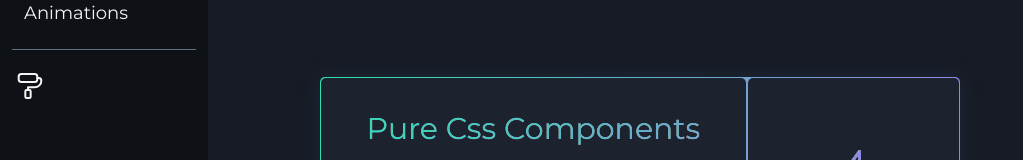
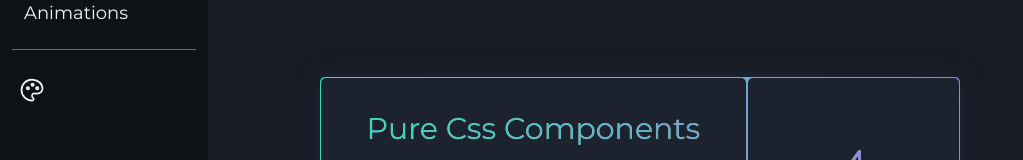
Before and after one commit to pa-ku/quantum_ui, a React (Vite) app: page / in a window 1280 px wide. Shown: the part 283-443 px from the top of the page, without its empty margins (0-1023 px from the left). Built offline with nearby package versions, Linux system fonts and the light colour scheme; the HTML template or start-up script is replaced by a standard one.

Commit message:
changed the color icon, and the behavior, sidebar LinkComponetized, changed color to slate

```diff
--- a/src/components/NavLinks.tsx
+++ b/src/components/NavLinks.tsx
@@ -1,43 +1,15 @@
-import { useNavigate } from "react-router-dom";
-import React from "react";
+import React from 'react'
+import { LinkButton } from './ui/LinkButton'
 export default function NavLinks() {
   return (
     <>
-      <LinkComponent to={"/cards"}>Cards</LinkComponent>
-      <LinkComponent to={"/buttons"}>Buttons</LinkComponent>
-      <LinkComponent to={"/checkboxes"}>Checkboxes</LinkComponent>
-      <LinkComponent to={"/inputs"}>Inputs</LinkComponent>
-      <LinkComponent to={"/modals"}>Modals</LinkComponent>
-      <LinkComponent to={"/animations"}>Animations</LinkComponent>
-      {/*<LinkComponent to={"/forms"}>Forms</LinkComponent> */}
+      <LinkButton to={'/cards'}>Cards</LinkButton>
+      <LinkButton to={'/buttons'}>Buttons</LinkButton>
+      <LinkButton to={'/checkboxes'}>Checkboxes</LinkButton>
+      <LinkButton to={'/inputs'}>Inputs</LinkButton>
+      <LinkButton to={'/modals'}>Modals</LinkButton>
+      <LinkButton to={'/animations'}>Animations</LinkButton>
+      {/*<LinkButton to={"/forms"}>Forms</LinkButton> */}
     </>
-  );
+  )
 }
-
-type LinkTypes = {
-  to: string;
-  children: string;
-};
-
-export function LinkComponent({ to, children }: LinkTypes) {
-  const navigate = useNavigate();
-
-  const handleLinkClick = () => {
-    console.log(navigate);
-    navigate(to);
-  };
-
-  return (
-    <>
-      <div className="relative flex">
-        <p className="pointer-events-none z-10 px-3 py-0.5">{children}</p>
-        <input
-          className="absolute h-full w-full cursor-pointer appearance-none rounded-xl opacity-100 outline-1 outline-secundary-700 duration-150 checked:bg-secundary-800 checked:outline hover:outline"
-          name="sidebar"
-          onClick={handleLinkClick}
-          type="radio"
-        />
-      </div>
-    </>
-  );
-}
--- /dev/null
+++ b/src/components/ui/LinkButton.tsx
@@ -0,0 +1,29 @@
+import React from 'react'
+import { useNavigate } from 'react-router-dom'
+
+type LinkTypes = {
+  to: string
+  children: string
+}
+
+export function LinkButton({ to, children }: LinkTypes) {
+  const navigate = useNavigate()
+
+  const handleLinkClick = () => {
+    navigate(to)
+  }
+
+  return (
+    <>
+      <div className="relative flex">
+        <p className="pointer-events-none z-10 px-3 py-0.5">{children}</p>
+        <input
+          className="absolute h-full w-full cursor-pointer appearance-none rounded-xl opacity-100 outline-1 outline-slate-500 duration-150 checked:bg-slate-700 hover:outline"
+          name="sidebar"
+          onClick={handleLinkClick}
+          type="radio"
+        />
+      </div>
+    </>
+  )
+}
--- a/src/components/ui/NavIconButton.tsx
+++ b/src/components/ui/NavIconButton.tsx
@@ -1,4 +1,4 @@
-import React from "react";
+import React from 'react'
 export function NavIconButton({ onChange }) {
   return (
     <>
@@ -7,43 +7,26 @@ export function NavIconButton({ onChange }) {
           type="checkbox"
           onChange={onChange}
           title="Custom Colors"
-          className="peer h-8 w-8 cursor-pointer appearance-none"
+          className="peer h-10 w-10 cursor-pointer appearance-none"
         />
         <svg
-          className="pointer-events-none absolute h-full w-full opacity-100 duration-300 peer-checked:rotate-180 peer-checked:opacity-0"
-          width="30"
-          height="30"
+          className="pointer-events-none absolute h-full w-full rounded-full p-1.5 opacity-100 duration-200 peer-checked:bg-slate-700 y"
+          width="44"
+          height="44"
           viewBox="0 0 24 24"
-          stroke-width="1.5"
+          strokeWidth="1.5"
           stroke="#ffffff"
           fill="none"
-          stroke-linecap="round"
-          stroke-linejoin="round"
+          strokeLinecap="round"
+          strokeLinejoin="round"
         >
           <path stroke="none" d="M0 0h24v24H0z" fill="none" />
-          <path d="M5 3m0 2a2 2 0 0 1 2 -2h10a2 2 0 0 1 2 2v2a2 2 0 0 1 -2 2h-10a2 2 0 0 1 -2 -2z" />
-          <path d="M19 6h1a2 2 0 0 1 2 2a5 5 0 0 1 -5 5l-5 0v2" />
-          <path d="M10 15m0 1a1 1 0 0 1 1 -1h2a1 1 0 0 1 1 1v4a1 1 0 0 1 -1 1h-2a1 1 0 0 1 -1 -1z" />
-        </svg>
-        <svg
-          className="pointer-events-none absolute h-full w-full -rotate-180 opacity-0 duration-300 peer-checked:rotate-0 peer-checked:opacity-100"
-          width="30"
-          height="30"
-          viewBox="0 0 24 24"
-          stroke-width="1.5"
-          stroke="#ffffff"
-          fill="none"
-          stroke-linecap="round"
-          stroke-linejoin="round"
-        >
-          <path stroke="none" d="M0 0h24v24H0z" fill="none" />
-          <path
-            d="M17 2a3 3 0 0 1 2.995 2.824l.005 .176a3 3 0 0 1 3 3a6 6 0 0 1 -5.775 5.996l-.225 .004h-4l.15 .005a2 2 0 0 1 1.844 1.838l.006 .157v4a2 2 0 0 1 -1.85 1.995l-.15 .005h-2a2 2 0 0 1 -1.995 -1.85l-.005 -.15v-4a2 2 0 0 1 1.85 -1.995l.15 -.005v-1a1 1 0 0 1 .883 -.993l.117 -.007h5a4 4 0 0 0 4 -4a1 1 0 0 0 -.883 -.993l-.117 -.007l-.005 .176a3 3 0 0 1 -2.819 2.819l-.176 .005h-10a3 3 0 0 1 -2.995 -2.824l-.005 -.176v-2a3 3 0 0 1 2.824 -2.995l.176 -.005h10z"
-            stroke-width="0"
-            fill="currentColor"
-          />
+          <path d="M12 21a9 9 0 0 1 0 -18c4.97 0 9 3.582 9 8c0 1.06 -.474 2.078 -1.318 2.828c-.844 .75 -1.989 1.172 -3.182 1.172h-2.5a2 2 0 0 0 -1 3.75a1.3 1.3 0 0 1 -1 2.25" />
+          <path d="M8.5 10.5m-1 0a1 1 0 1 0 2 0a1 1 0 1 0 -2 0" />
+          <path d="M12.5 7.5m-1 0a1 1 0 1 0 2 0a1 1 0 1 0 -2 0" />
+          <path d="M16.5 10.5m-1 0a1 1 0 1 0 2 0a1 1 0 1 0 -2 0" />
         </svg>
       </div>
     </>
-  );
+  )
 }
```
